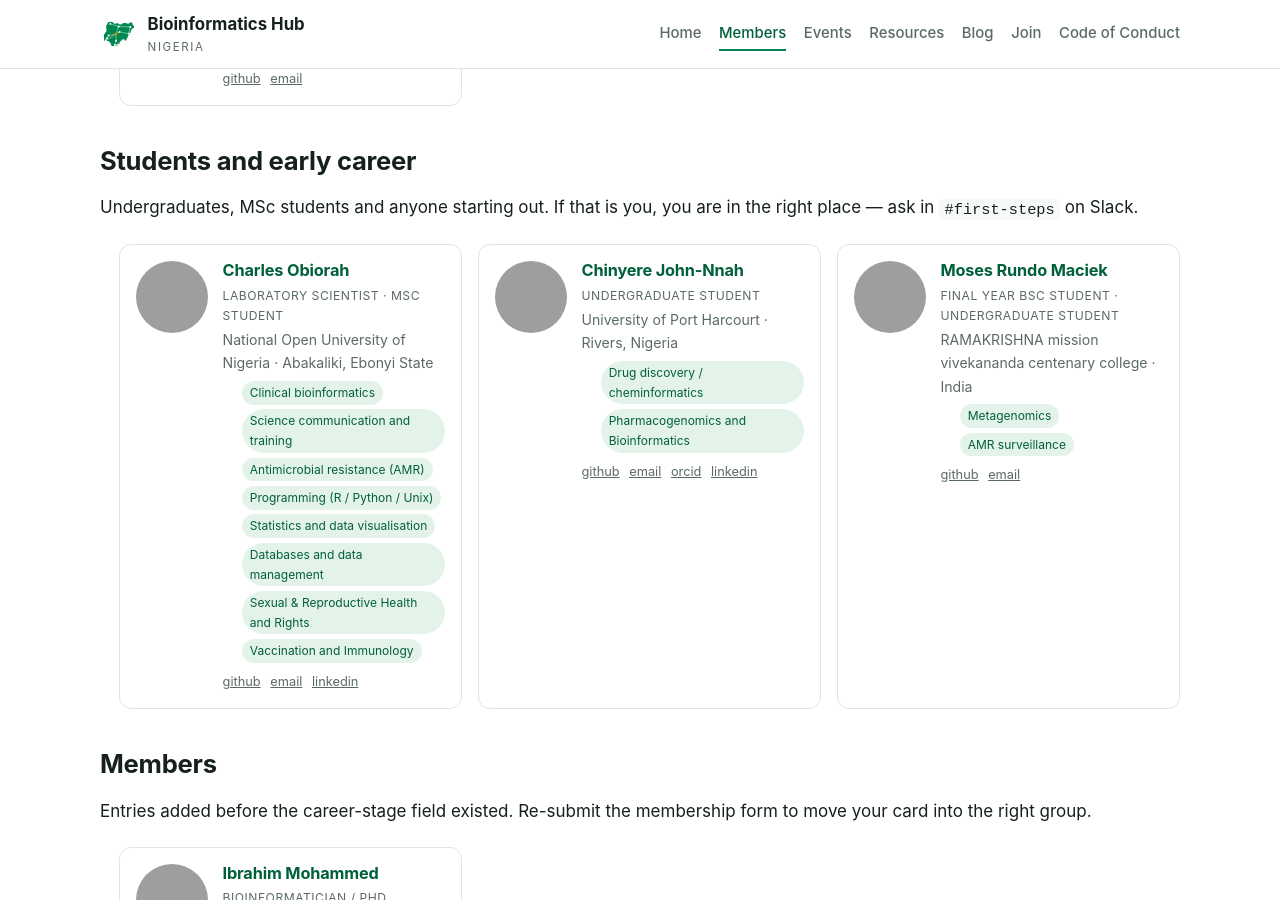
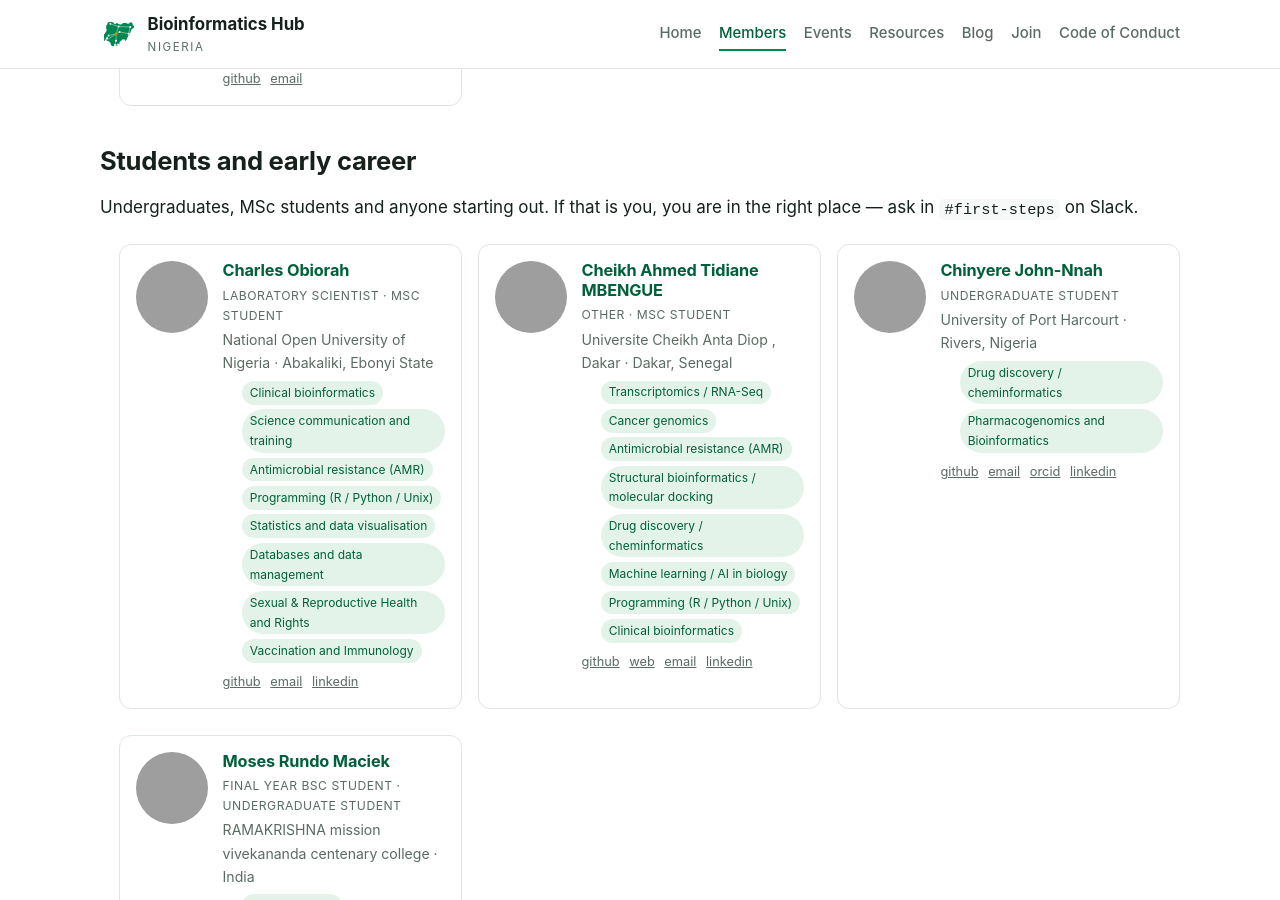
Before and after one commit to GOA14/bioinformaticshub.github.io, a Jekyll site: the page built from members.md, in a window 1280 px wide and 900 px high, scrolled down 901 px. Built offline with Jekyll 4.4.1, drawn with Linux system fonts in a browser that asks for light colours; grey boxes are pictures that could not be loaded.

Commit message:
Added Cheikh Ahmed Tidiane MBENGUE (@Bayecheik) in members.yml (#44)

```diff
--- a/_data/members.yml
+++ b/_data/members.yml
@@ -63,6 +63,18 @@
   joined: 2026-11-19
   about: I am interested in working in AMR surveillance, metagenomics, and other bioinformatics-related research, particularly in applying genomic data to understand infectious diseases and address public health challenges.
 
+- name: Cheikh Ahmed Tidiane MBENGUE
+  github: Bayecheik
+  institution: Universite Cheikh Anta Diop , Dakar
+  interests: Transcriptomics / RNA-Seq, Cancer genomics, Antimicrobial resistance (AMR), Structural bioinformatics / molecular docking, Drug discovery / cheminformatics, Machine learning / AI in biology, Programming (R / Python / Unix), Clinical bioinformatics
+  stage: MSc student
+  title: Other
+  location: Dakar, Senegal
+  email: cheikhahmetmbengue@gmail.com
+  website: https://Bayecheik.github.io
+  linkedin: cheikh-ahmed-tidiane-mbengue
+  joined: 2026-11-21
+
 - name: Ibrahim Mohammed
   github: ibrahimmohammed22398-hash
   institution: Kano Independent Research Center Trust
```
